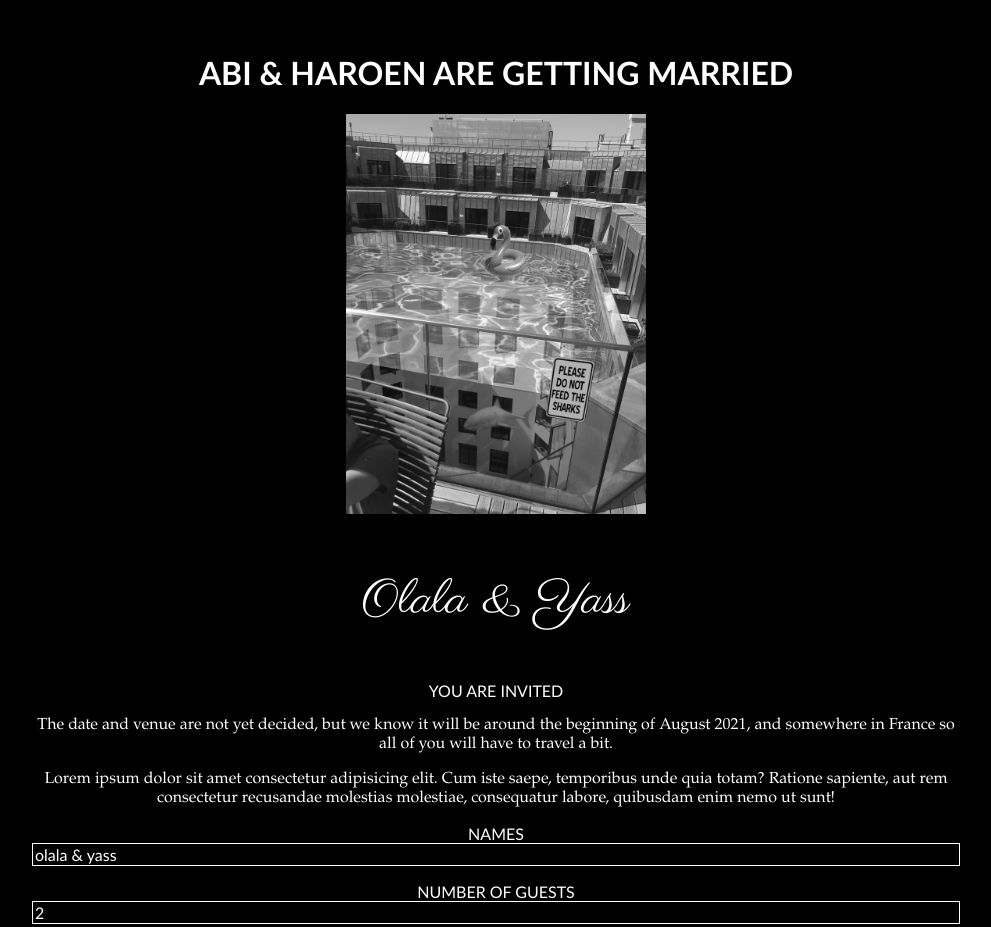
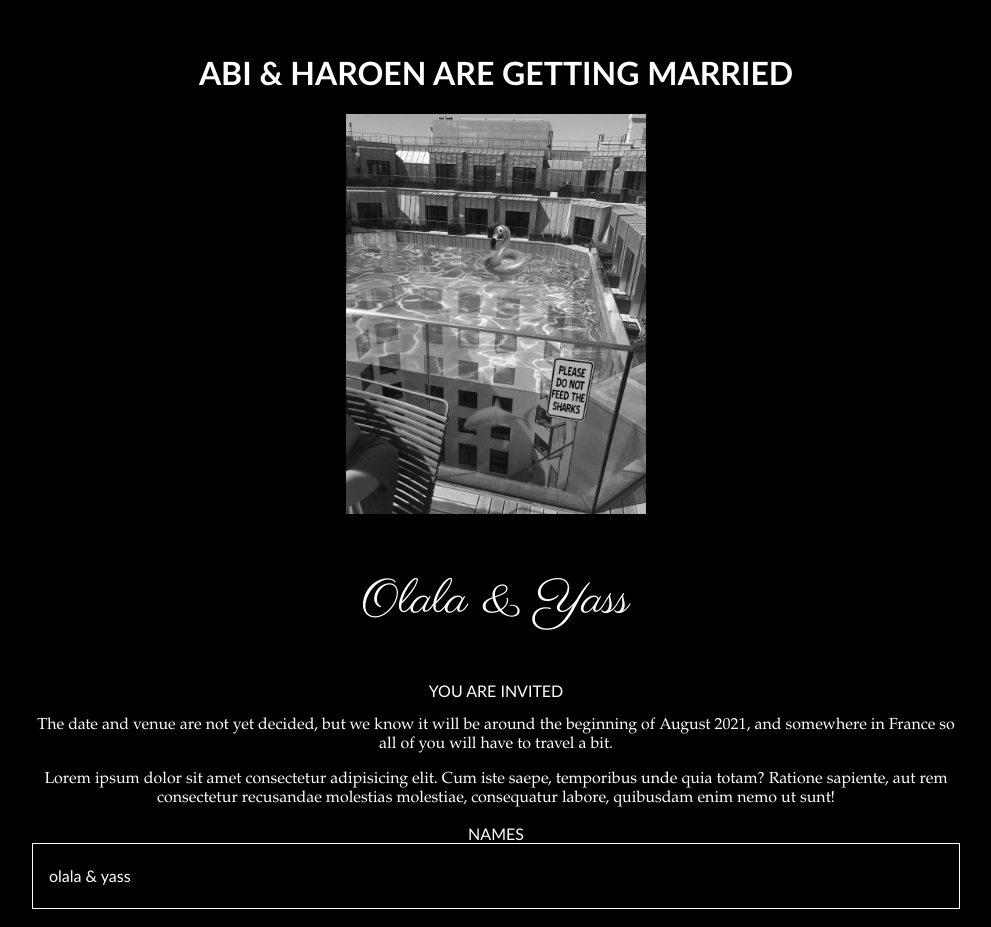
Before and after one commit to Haroenv/wedding-website, a React (Create React App) app: page / in a window 1280 px wide. Shown: the top 927 px of the page, without its empty margins (144-1135 px from the left). Built offline with nearby package versions, Linux system fonts and the light colour scheme.

Commit message:
chonkier

```diff
--- a/src/index.css
+++ b/src/index.css
@@ -40,6 +40,8 @@ textarea {
   background: inherit;
   font: inherit;
   border: 1px solid currentColor;
+  padding: 1em;
+  line-height: 2;
 }
 
 .input-group {
```
